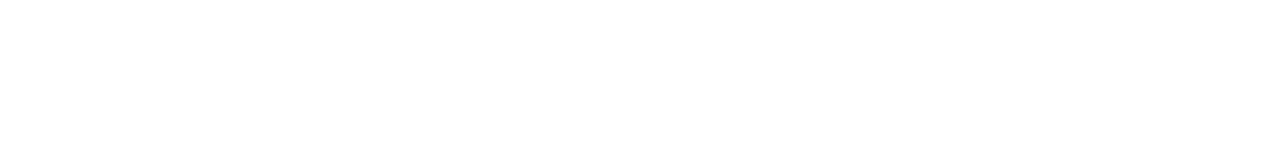
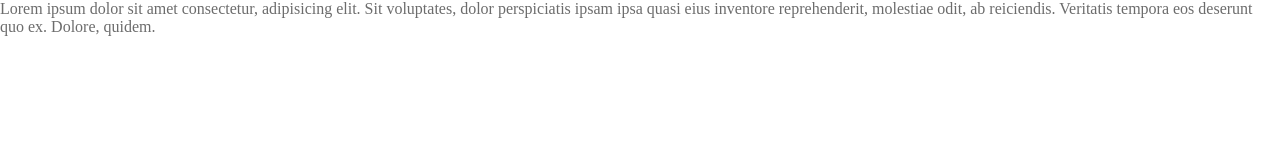
Before and after one commit to jardelfalves/travelgram, a plain HTML site: page index.html in a window 1280 px wide. Drawn offline with Linux system fonts and the light colour scheme.

Commit message:
initial style guide

```diff
--- a/index.html
+++ b/index.html
@@ -7,6 +7,6 @@
   <link rel="stylesheet" href="styles/index.css">
 </head>
 <body>
-
+  <p>Lorem ipsum dolor sit amet consectetur, adipisicing elit. Sit voluptates, dolor perspiciatis ipsam ipsa quasi eius inventore reprehenderit, molestiae odit, ab reiciendis. Veritatis tempora eos deserunt quo ex. Dolore, quidem.</p>
 </body>
 </html>
--- a/styles/global.css
+++ b/styles/global.css
@@ -3,3 +3,18 @@
   padding: 0;
   box-sizing: border-box;
 }
+
+:root {
+  --brand-color: #EF5F4C;
+  --background-color: #FFFFFF;
+  --surface-color: #F5F5F5;
+  --skeleton-color: #D9D9D9;
+  --shape-transparency: #ffffff8f;
+  --text-color-primary: #313131;
+  --text-color-secondary: #6C6C6C;
+}
+
+body {
+  color: var(--text-color-secondary);
+  background-color: var(--background-color);
+}
```
Also changed, not shown: assets/AirplaneTilt.svg (added), assets/Image 01.png (added), assets/Image 02.png (added), assets/Image 03.png (added), assets/Image 04.png (added), assets/Image 05.png (added), assets/Image 06.png (added), assets/Image 07.png (added), assets/Image 08.png (added), assets/Image 09.png (added), assets/Image 10.png (added), assets/Image 11.png (added), assets/Image.svg (added), assets/Logo.svg (added), 2 more files, 1 other file.
